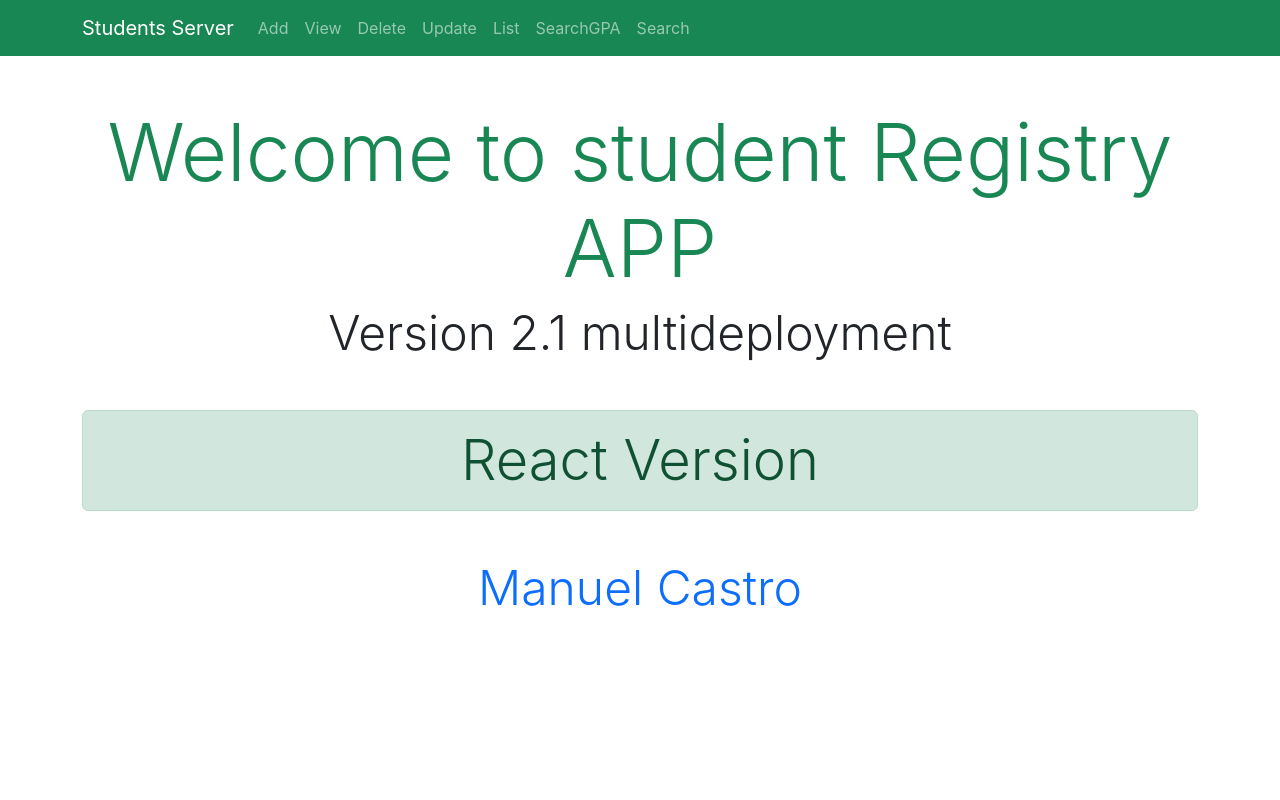
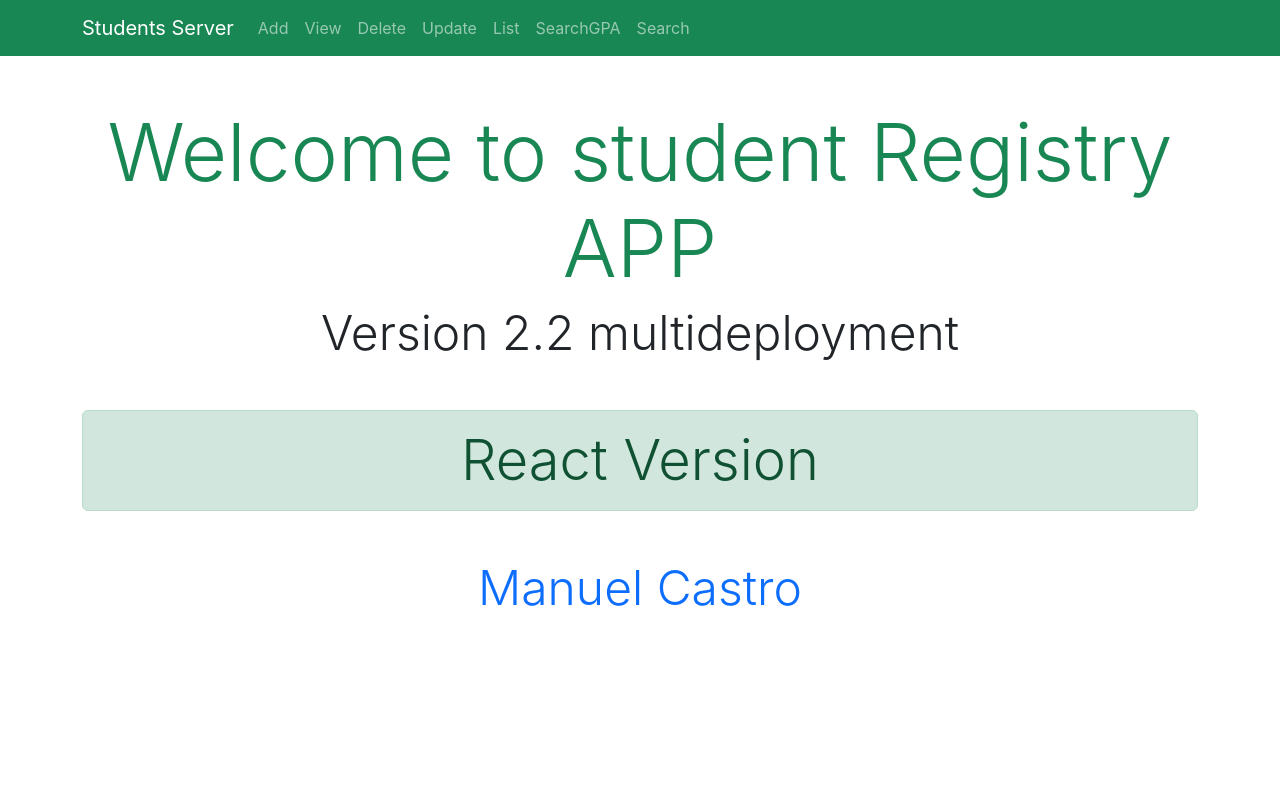
Before and after one commit to manuelcastroFau/reactHWtest, a React (Create React App) app in the folder client/: page /Home in a window 1280 px wide. Shown: the top 800 px of the page. Built offline with nearby package versions, Linux system fonts and the light colour scheme.

Commit message:
Small change 2

```diff
--- a/client/src/pages/Home.js
+++ b/client/src/pages/Home.js
@@ -9,7 +9,7 @@ function Home () {
             Welcome to student Registry APP
             </h1>
             <h1 className='display-5 text-dark text-center'>
-            Version 2.1 multideployment
+            Version 2.2 multideployment
             </h1>
             <Alert variant={'success'} className='display-4 text-center my-5'>React Version</Alert>
             {/* <h5 className='display-5 text-dark text-center pt-3text-center'>React Version</h5> */}
```
